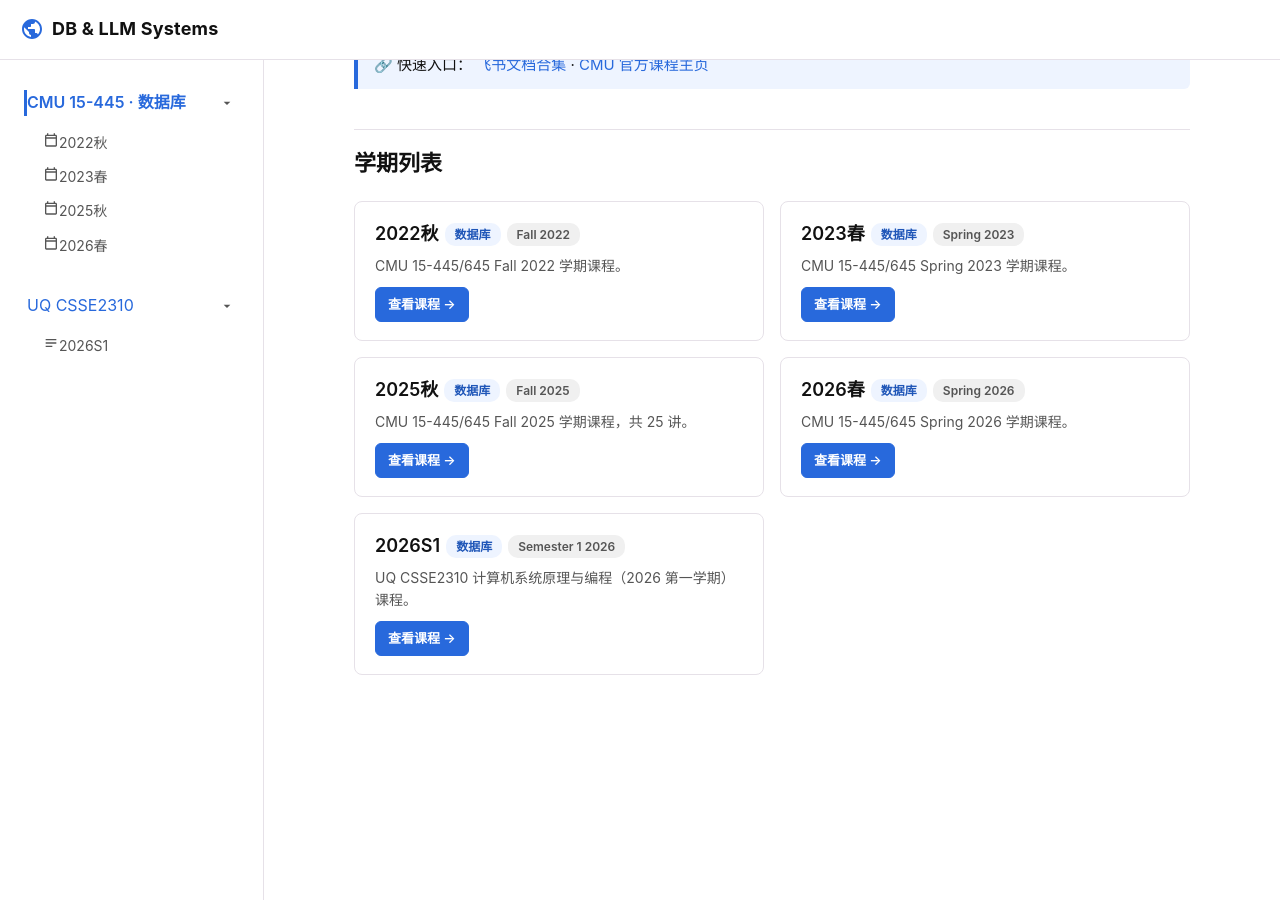
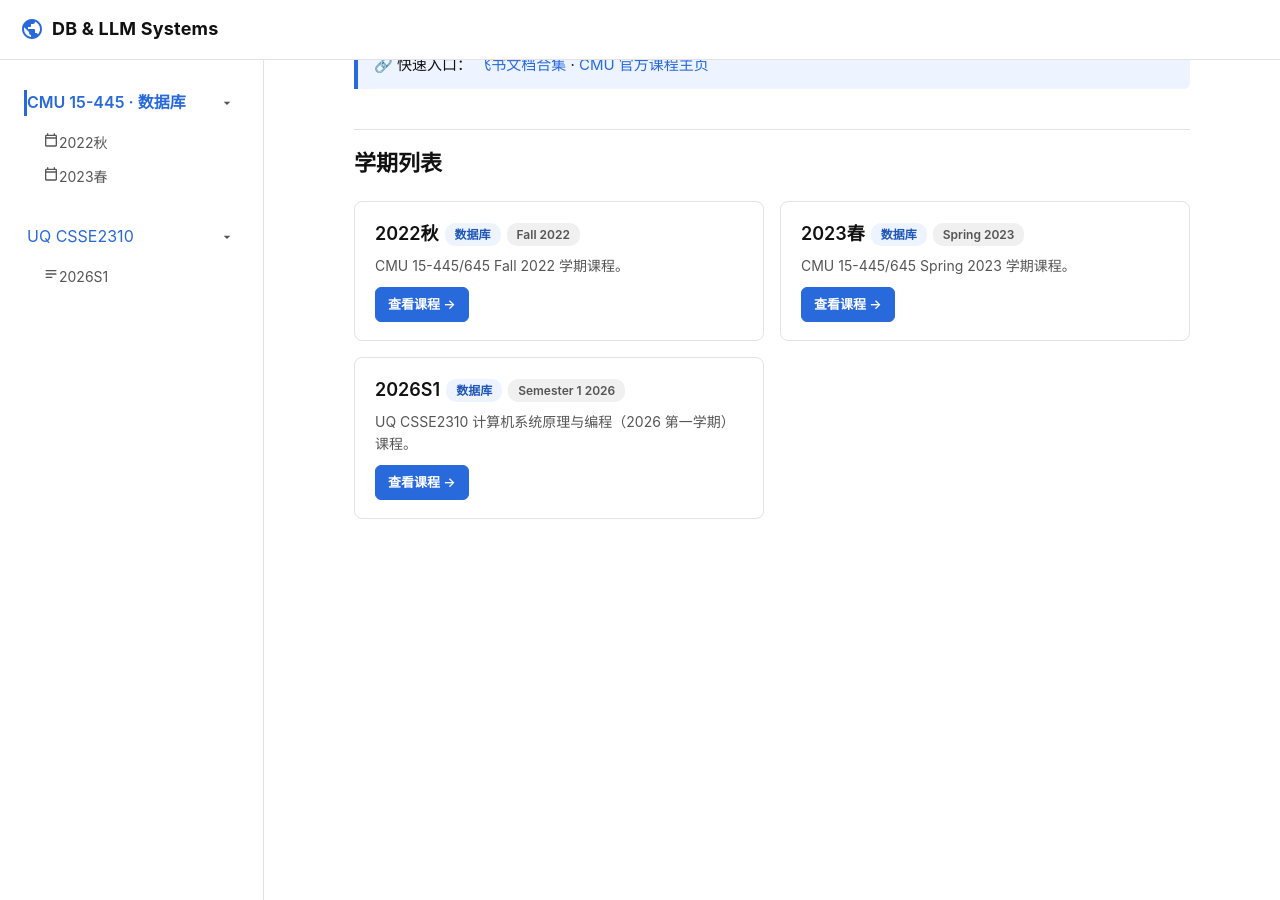
Before and after one commit to SYaoJun/syaojun.github.io, a Jekyll site: the page built from lectures.html, in a window 1280 px wide and 900 px high, scrolled down 152 px. Built offline with Jekyll 4.4.1, drawn with Linux system fonts in a browser that asks for light colours; after the commit the page ends 1025 px from its top, so only the background shows below that.

Commit message:
refactor: 精简站点内容
- 标题改为 LLM
- 移除 2025 秋和 2026 春学期课程

Signed-off-by: Jason <libevent@yeah.net>

```diff
--- a/_config.yml
+++ b/_config.yml
@@ -1,5 +1,5 @@
 # 站点配置
-title: DB & LLM Systems
+title: LLM
 author: 姚军
 description: 个人学习资源导航站，整理 CMU 15-445 数据库系统课程资料，按学期分类存放讲座与视频入口。
 lang: zh-CN
--- a/_data/lectures.yml
+++ b/_data/lectures.yml
@@ -41,32 +41,6 @@
         label: 飞书文档
         url: "#"
 
-- slug: 2025-fall
-  items:
-    - num: 01
-      topic: 关系模型与代数
-    - num: 02
-      topic: 现代 SQL
-    - num: 03
-      topic: 数据库存储 I：文件、页与元组
-    - num: 04
-      topic: 内存管理与缓冲池
-    - num: 05
-      topic: 日志结构化存储（LSM 树）
-
-- slug: 2026-spring
-  items:
-    - num: 01
-      topic: 关系模型与代数
-    - num: 02
-      topic: 现代 SQL
-    - num: 03
-      topic: 数据库存储 I：文件、页与元组
-    - num: 04
-      topic: 内存管理与缓冲池
-    - num: 05
-      topic: 日志结构化存储（LSM 树）
-
 # UQ CSSE2310 2026 第一学期，视频与讲义待补充
 - slug: uq-2026-s1
   items: []
--- a/_data/semesters.yml
+++ b/_data/semesters.yml
@@ -14,22 +14,6 @@
   course: cmu15445
   desc: CMU 15-445/645 Spring 2023 学期课程。
 
-- slug: 2025-fall
-  name: 2025秋
-  en: Fall 2025
-  url: /lectures-2025-fall.html
-  course_url: https://15445.courses.cs.cmu.edu/fall2025/
-  course: cmu15445
-  desc: CMU 15-445/645 Fall 2025 学期课程，共 25 讲。
-
-- slug: 2026-spring
-  name: 2026春
-  en: Spring 2026
-  url: /lectures-2026-spring.html
-  course_url: https://15445.courses.cs.cmu.edu/spring2026/
-  course: cmu15445
-  desc: CMU 15-445/645 Spring 2026 学期课程。
-
 - slug: uq-2026-s1
   name: 2026S1
   en: Semester 1 2026
--- a/_semesters/2025-fall.md
+++ /dev/null
@@ -1,6 +0,0 @@
----
-title: 2025秋 · CMU 15-445 数据库系统
-description: CMU 15-445/645 Fall 2025 学期课程讲座与视频入口。
-slug: 2025-fall
-permalink: /lectures-2025-fall.html
----
--- a/_semesters/2026-spring.md
+++ /dev/null
@@ -1,6 +0,0 @@
----
-title: 2026春 · CMU 15-445 数据库系统
-description: CMU 15-445/645 Spring 2026 学期课程讲座与视频入口。
-slug: 2026-spring
-permalink: /lectures-2026-spring.html
----
```
